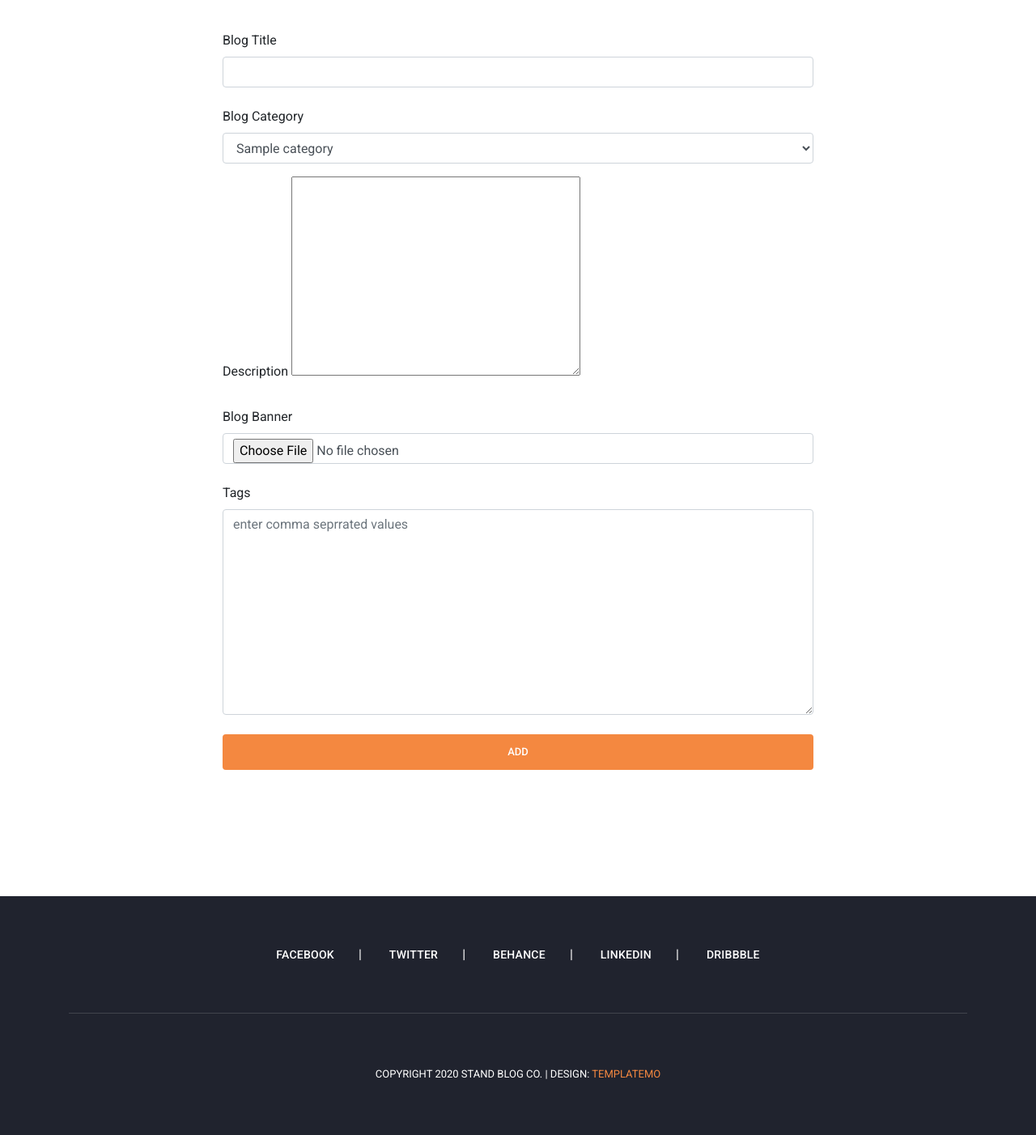
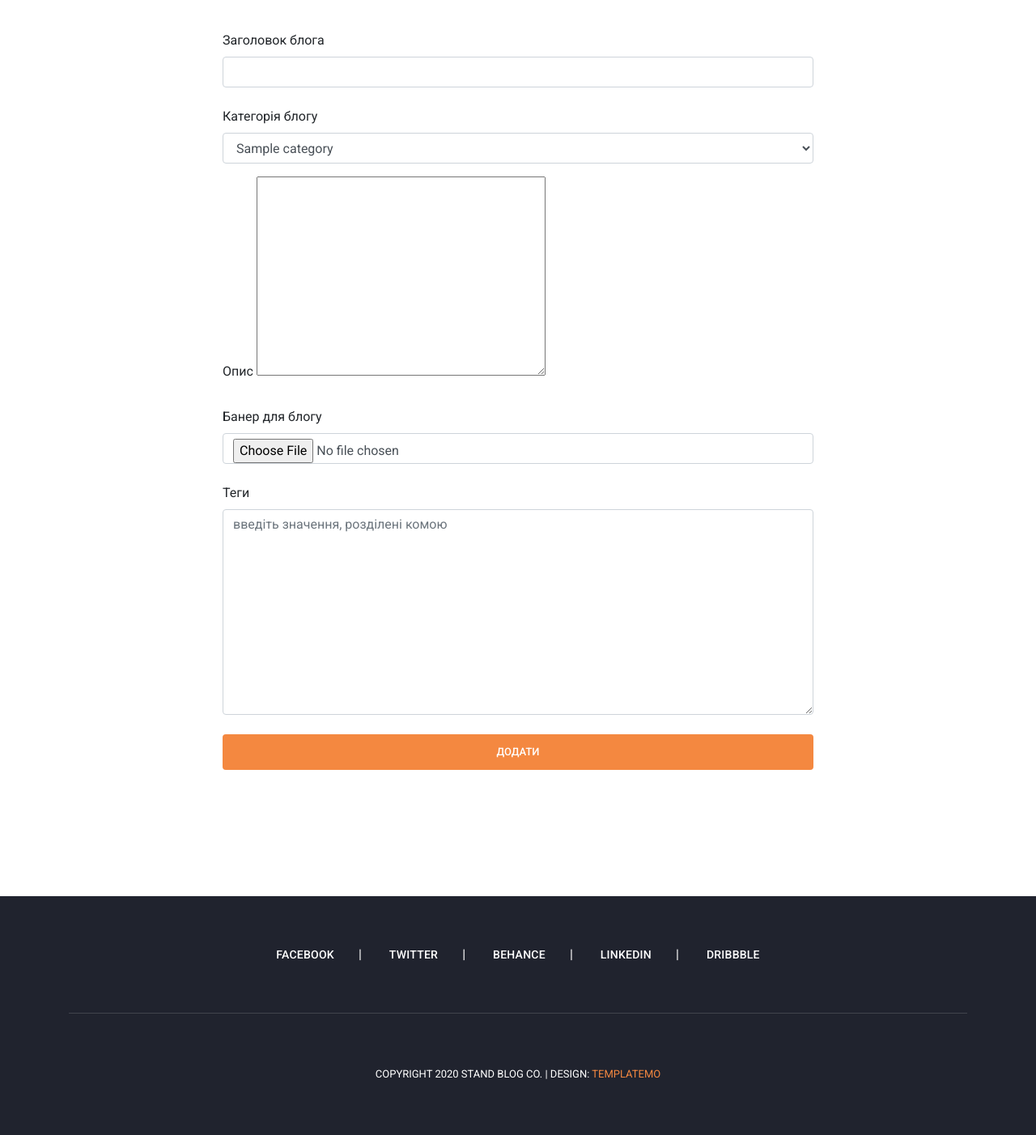
Before and after one commit to divdefwork/Blog-Website-Django, a Django app: page /add_blog/ in a window 1280 px wide. Shown: the part 110-1512 px from the top of the page at 81% size. Run offline with Django 4.2, Linux system fonts and the light colour scheme; a user stored in the database is signed in; tables that the repository leaves empty hold one stand-in row (values such as "Sample post"); some libraries are stand-ins or nearby versions.

Commit message:
Part 19 & 20

```diff
--- a/templates/add_blog.html
+++ b/templates/add_blog.html
@@ -1,53 +1,65 @@
 {% extends 'base.html' %}
 {% load static %}
-{% block title %} Add Blog {% endblock title %}
+
+{% block title %} Додати блог {% endblock title %}
 
 {% block content %}
-
     <section class="add-blog">
         <div class="container">
             <div class="row py-5 justify-content-center">
                 <div class="col-md-8">
                     <form action="" method="POST" enctype="multipart/form-data">
-                    {{form.media}}
+                        {{ form.media }}
                         {% csrf_token %}
                         <div class="form-group">
-                        <label for="title">Blog Title</label>
+                            <label for="title">Заголовок блога</label>
                             <input class="form-control" type="text" name="title">
-                        <p class="text-danger py-1">{{form.title.errors}}</p>
+                            <p class="text-danger py-1">
+                                {{ form.title.errors }}
+                            </p>
                         </div>
                         <div class="form-group">
-                        <label for="title">Blog Category</label>
+                            <label for="title">Категорія блогу</label>
                             <select class="form-control" name="category" id="category_id">
                                 {% for category in categories %}
-                            <option value="{{category.id}}">{{category.title}}</option>
+                                    <option value="{{ category.id }}">
+                                        {{ category.title }}
+                                    </option>
                                 {% endfor %}
-                        <p class="text-danger py-1">{{form.category.errors}}</p>
+                                <p class="text-danger py-1">
+                                    {{ form.category.errors }}
+                                </p>
                             </select>
                         </div>
                         <div class="form-group">
-                        <label for="title">Description</label>
-                        {{form.description|safe}}
-                        <p class="text-danger py-1">{{form.description.errors}}</p>
+                            <label for="title">Опис</label>
+                            {{ form.description|safe }}
+                            <p class="text-danger py-1">
+                                {{ form.description.errors }}
+                            </p>
                         </div>
                         <div class="form-group">
-                        <label for="title">Blog Banner</label>
+                            <label for="title">Банер для блогу</label>
                             <input class="form-control" class="form-control" type="file" name="banner">
-                        <p class="text-danger py-1">{{form.banner.errors}}</p>
+                            <p class="text-danger py-1">
+                                {{ form.banner.errors }}
+                            </p>
                         </div>
                         <div class="form-group">
-                        <label for="title">Tags</label>
-                        <textarea class="form-control" name="tags" id="" cols="30" rows="10" placeholder="enter comma seprrated values"></textarea>
-                        <p class="text-danger py-1">{{form.tags.errors}}</p>
+                            <label for="title">Теги</label>
+                            <textarea class="form-control" name="tags" id="" cols="30" rows="10" placeholder="введіть значення, розділені комою"></textarea>
+                            <p class="text-danger py-1">
+                                {{ form.tags.errors }}
+                            </p>
                         </div>
                         <div class="form-group my-2">
-                        <button type="submit" class="btn btn-primary btn-block">Add</button>
+                            <button type="submit" class="btn btn-primary btn-block">
+                                Додати
+                            </button>
                         </div>
                     </form>
                 </div>
             </div>
         </div>
     </section>
-
-
 {% endblock content %}
```
Also changed, not shown: templates/pagination.html (+19 -7 lines), README.md. Lines whose indentation alone changed are shown as unchanged.
